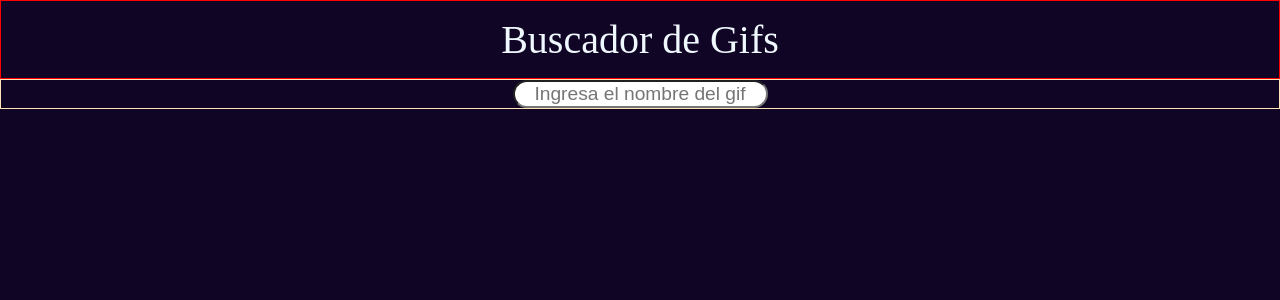
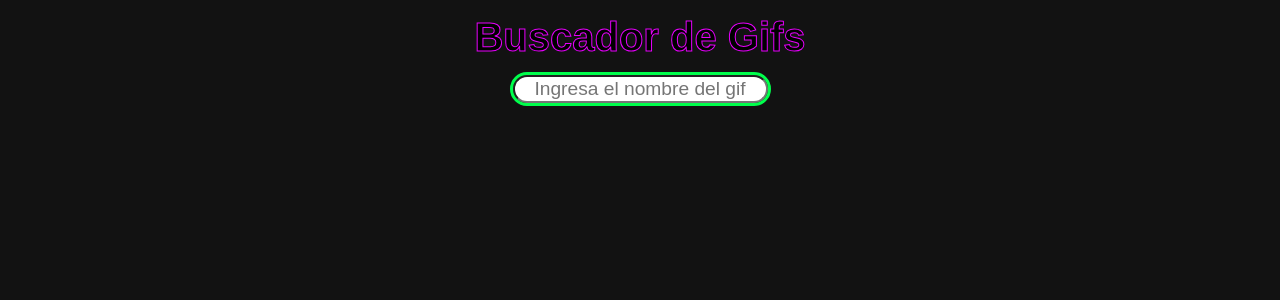
Before and after one commit to ELRODRY/consumir-api-app, a React (Vite) app: page / in a window 1280 px wide. Shown: the top 300 px of the page. Built offline with nearby package versions, Linux system fonts and the light colour scheme.

Commit message:
cambio de estetica header e input

```diff
--- a/src/App.css
+++ b/src/App.css
@@ -4,14 +4,16 @@
 }
 
 header {
-  border: 1px solid;
-  border-color: red;
   display: flex;
   justify-content: center;
   font-size: 40px;
   align-items: center;
   padding: 15px;
-  color: aliceblue;
+  color: rgb(0, 0, 0);
+  font-weight: bold;
+  -webkit-text-stroke-width: 1px;
+  -webkit-text-stroke-color: rgb(231, 0, 252);
+  font-family: Arial, Helvetica, sans-serif;
 }
 
 #gifsContainer {
@@ -21,7 +23,6 @@ header {
 }
 
 #buscador {
-  border: 1px solid moccasin;
   display: flex;
   justify-content: center;
   align-items: center;
@@ -32,4 +33,6 @@ header {
   text-align: center;
   font-size: 1.2rem;
   width: 100%;
+  outline: 3px solid;
+  outline-color: rgb(0, 255, 76);
 }
--- a/src/App.jsx
+++ b/src/App.jsx
@@ -65,6 +65,5 @@ function App() {
     </>
   );
 }
-// prueba merge
 
 export default App;
--- a/src/index.css
+++ b/src/index.css
@@ -1,4 +1,5 @@
 body {
-  background-color: rgb(16, 5, 36);
+  background-color: rgb(18, 18, 18);
   padding-bottom: 20px;
 }
+/* rgb(248, 186, 99) */
```
